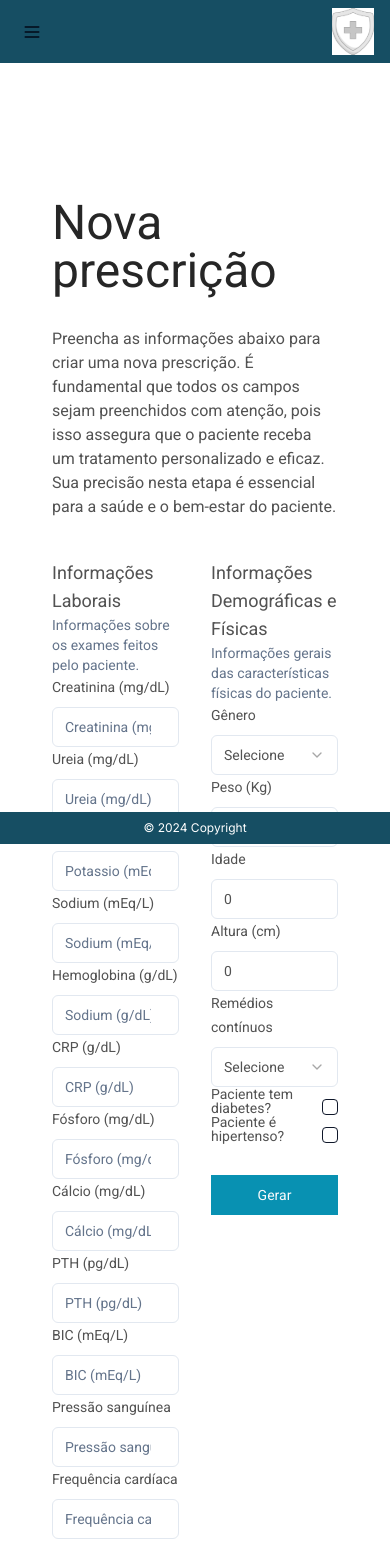
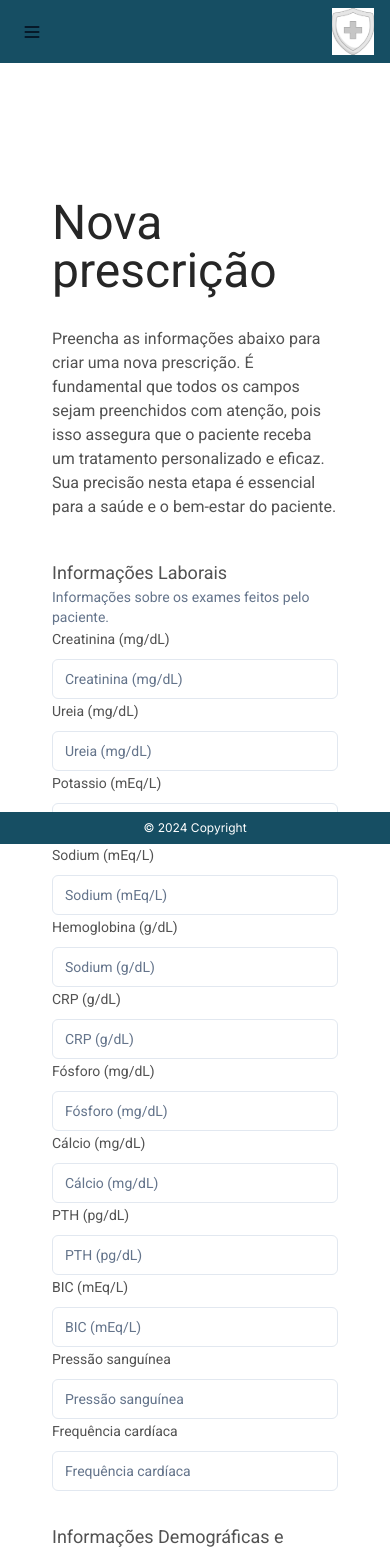
Before and after one commit to Batiman00/dialise-peritoneal, a Next.js app: page /item/prescricao in a window 390 px wide. Shown: the top 1555 px of the page. Built offline with nearby package versions, Linux system fonts and the light colour scheme.

Commit message:
Responsividade forms

```diff
--- a/src/components/DialiseForms.tsx
+++ b/src/components/DialiseForms.tsx
@@ -147,9 +147,9 @@ export default function DialiseForms() {
       <Form {...form}>
         <form
           action={getRecommendation}
-          className="max-w-6xl w-full flex flex-row gap-8"
+          className="max-w-6xl w-full flex flex-col md:flex-row  gap-8"
         >
-          <div className="w-1/2">
+          <div className="w-full md:w-1/2">
           <div>
             <h3 className="text-lg font-medium">Informações Laborais</h3>
             <p className="text-sm text-muted-foreground">
@@ -159,7 +159,7 @@ export default function DialiseForms() {
             <Separator />
             {LoaboralMetricsFields.map((field) => renderField(field, form))}
           </div>
-          <div className="w-1/2">
+          <div className="w-full md:w-1/2">
           <div>
             <h3 className="text-lg font-medium">Informações Demográficas e Físicas</h3>
             <p className="text-sm text-muted-foreground">
```
